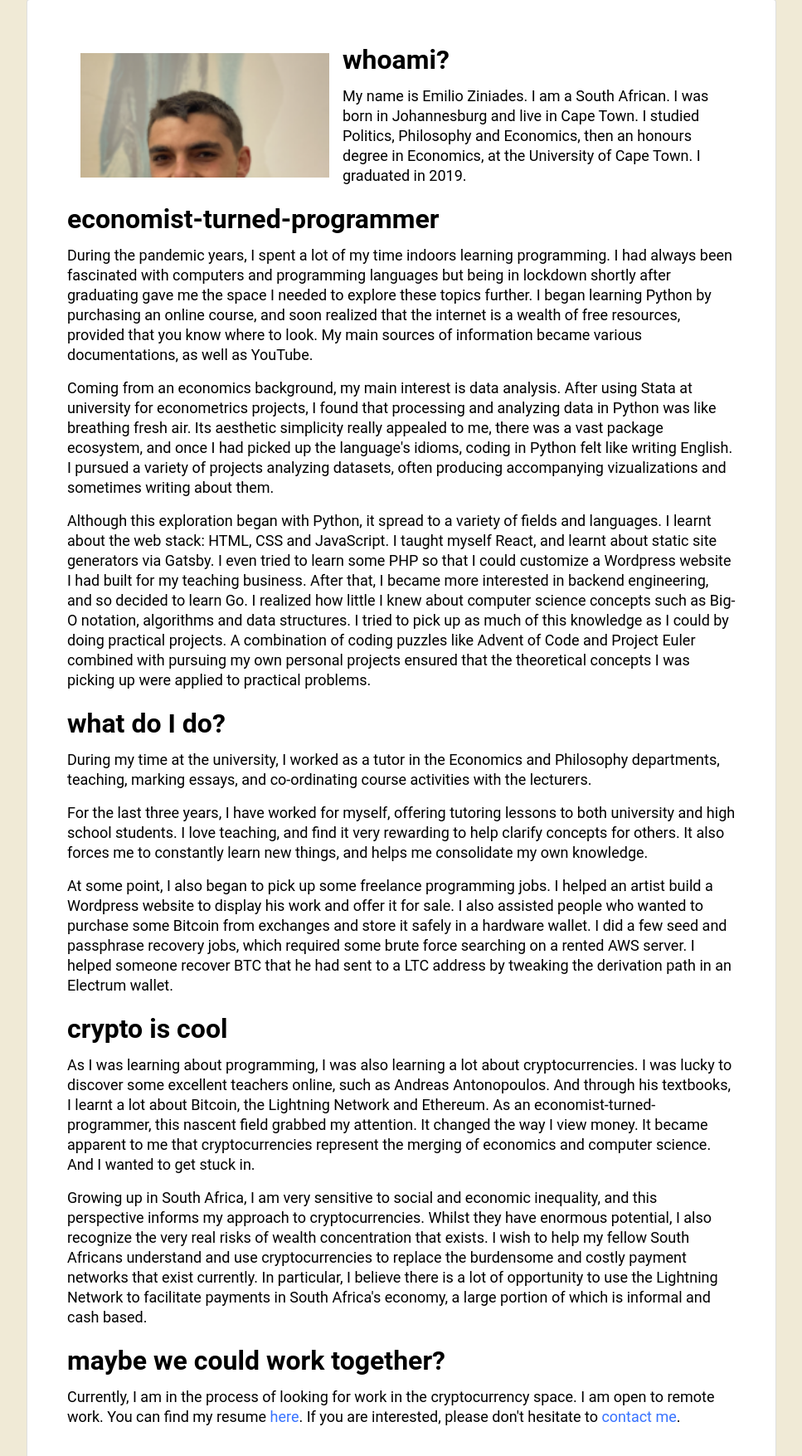
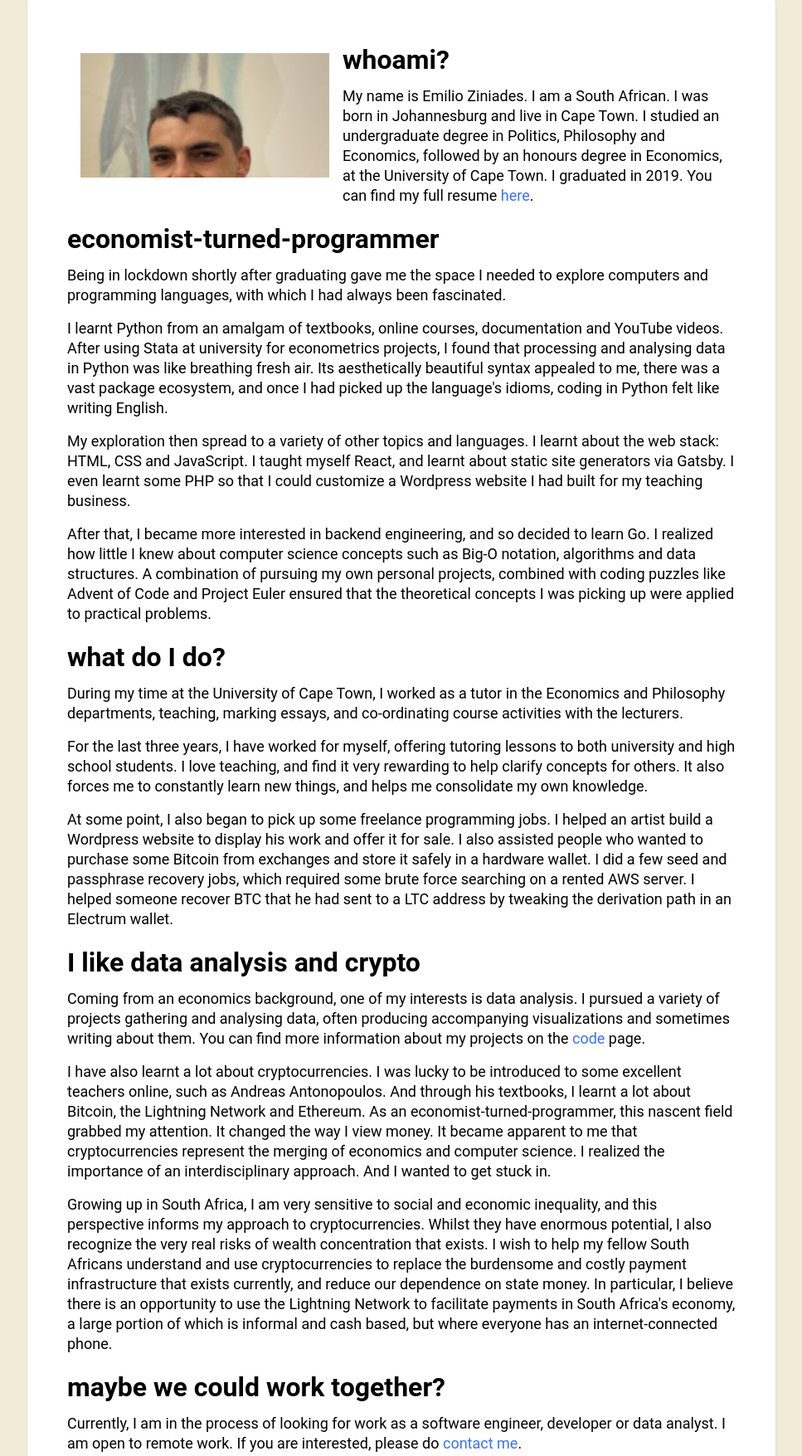
Before and after one commit to emilioziniades/old-emilio-co-za, a Gatsby site: page /about in a window 1280 px wide. Shown: the part 235-1990 px from the top of the page at 83% size, without its empty margins (156-1123 px from the left). Built offline with nearby package versions, Linux system fonts and the light colour scheme; Gatsby itself is replaced by a stand-in of ours; some packages are replaced by stand-ins of ours.

Commit message:
Updated about page

```diff
--- a/content/pages/about.mdx
+++ b/content/pages/about.mdx
@@ -8,30 +8,63 @@ page: "about"
 
 ## whoami?
 
-My name is Emilio Ziniades. I am a South African. I was born in Johannesburg and live in Cape Town. I studied Politics, Philosophy and Economics, then an honours degree in Economics, at the University of Cape Town. I graduated in 2019.
+My name is Emilio Ziniades.
+I am a South African.
+I was born in Johannesburg and live in Cape Town.
+I studied an undergraduate degree in Politics, Philosophy and Economics, followed by an honours degree in Economics, at the University of Cape Town.
+I graduated in 2019.
+You can find my full resume [here](https://emilio.co.za/resume).
 
 ## economist-turned-programmer
 
-During the pandemic years, I spent a lot of my time indoors learning programming. I had always been fascinated with computers and programming languages but being in lockdown shortly after graduating gave me the space I needed to explore these topics further. I began learning Python by purchasing an online course, and soon realized that the internet is a wealth of free resources, provided that you know where to look. My main sources of information became various documentations, as well as YouTube.
+Being in lockdown shortly after graduating gave me the space I needed to explore computers and programming languages, with which I had always been fascinated.
 
-Coming from an economics background, my main interest is data analysis. After using Stata at university for econometrics projects, I found that processing and analyzing data in Python was like breathing fresh air. Its aesthetic simplicity really appealed to me, there was a vast package ecosystem, and once I had picked up the language's idioms, coding in Python felt like writing English. I pursued a variety of projects analyzing datasets, often producing accompanying vizualizations and sometimes writing about them.
+I learnt Python from an amalgam of textbooks, online courses, documentation and YouTube videos.
+After using Stata at university for econometrics projects, I found that processing and analysing data in Python was like breathing fresh air.
+Its aesthetically beautiful syntax appealed to me, there was a vast package ecosystem, and once I had picked up the language's idioms, coding in Python felt like writing English.
 
-Although this exploration began with Python, it spread to a variety of fields and languages. I learnt about the web stack: HTML, CSS and JavaScript. I taught myself React, and learnt about static site generators via Gatsby. I even tried to learn some PHP so that I could customize a Wordpress website I had built for my teaching business. After that, I became more interested in backend engineering, and so decided to learn Go. I realized how little I knew about computer science concepts such as Big-O notation, algorithms and data structures. I  tried to pick up as much of this knowledge as I could by doing practical projects. A combination of coding puzzles like Advent of Code and Project Euler combined with pursuing my own personal projects ensured that the theoretical concepts I was picking up were applied to practical problems.
+My exploration then spread to a variety of other topics and languages.
+I learnt about the web stack: HTML, CSS and JavaScript.
+I taught myself React, and learnt about static site generators via Gatsby.
+I even learnt some PHP so that I could customize a Wordpress website I had built for my teaching business.
+
+After that, I became more interested in backend engineering, and so decided to learn Go.
+I realized how little I knew about computer science concepts such as Big-O notation, algorithms and data structures.
+A combination of pursuing my own personal projects, combined with coding puzzles like Advent of Code and Project Euler ensured that the theoretical concepts I was picking up were applied to practical problems.
 
 ## what do I do?
 
-During my time at the university, I worked as a tutor in the Economics and Philosophy departments, teaching, marking essays, and co-ordinating course activities with the lecturers.
+During my time at the University of Cape Town, I worked as a tutor in the Economics and Philosophy departments, teaching, marking essays, and co-ordinating course activities with the lecturers.
 
-For the last three years, I have worked for myself, offering tutoring lessons to both university and high school students. I love teaching, and find it very rewarding to help clarify concepts for others. It also forces me to constantly learn new things, and helps me consolidate my own knowledge.
+For the last three years, I have worked for myself, offering tutoring lessons to both university and high school students.
+I love teaching, and find it very rewarding to help clarify concepts for others.
+It also forces me to constantly learn new things, and helps me consolidate my own knowledge.
 
-At some point, I also began to pick up some freelance programming jobs. I helped an artist build a Wordpress website to display his work and offer it for sale. I also assisted people who wanted to purchase some Bitcoin from exchanges and store it safely in a hardware wallet. I did a few seed and passphrase recovery jobs, which required some brute force searching on a rented AWS server. I helped someone recover BTC that he had sent to a LTC address by tweaking the derivation path in an Electrum wallet.
+At some point, I also began to pick up some freelance programming jobs.
+I helped an artist build a Wordpress website to display his work and offer it for sale.
+I also assisted people who wanted to purchase some Bitcoin from exchanges and store it safely in a hardware wallet.
+I did a few seed and passphrase recovery jobs, which required some brute force searching on a rented AWS server.
+I helped someone recover BTC that he had sent to a LTC address by tweaking the derivation path in an Electrum wallet.
 
-## crypto is cool
+## I like data analysis and crypto
 
-As I was learning about programming, I was also learning a lot about cryptocurrencies. I was lucky to discover some excellent teachers online, such as Andreas Antonopoulos. And through his textbooks, I learnt a lot about Bitcoin, the Lightning Network and Ethereum. As an economist-turned-programmer, this nascent field grabbed my attention. It changed the way I view money. It became apparent to me that cryptocurrencies represent the merging of economics and computer science. And I wanted to get stuck in.
+Coming from an economics background, one of my interests is data analysis.
+I pursued a variety of projects gathering and analysing data, often producing accompanying visualizations and sometimes writing about them. You can find more information about my projects on the [code](https://emilioziniades/code) page.
 
-Growing up in South Africa, I am very sensitive to social and economic inequality, and this perspective informs my approach to cryptocurrencies. Whilst they have enormous potential, I also recognize the very real risks of wealth concentration that exists. I wish to help my fellow South Africans understand and use cryptocurrencies to replace the burdensome and costly payment networks that exist currently. In particular, I believe there is a lot of opportunity to use the Lightning Network to facilitate payments in South Africa's economy, a large portion of which is informal and cash based.
+I have also learnt a lot about cryptocurrencies.
+I was lucky to be introduced to some excellent teachers online, such as Andreas Antonopoulos.
+And through his textbooks, I learnt a lot about Bitcoin, the Lightning Network and Ethereum.
+As an economist-turned-programmer, this nascent field grabbed my attention.
+It changed the way I view money.
+It became apparent to me that cryptocurrencies represent the merging of economics and computer science.
+I realized the importance of an interdisciplinary approach.
+And I wanted to get stuck in.
+
+Growing up in South Africa, I am very sensitive to social and economic inequality, and this perspective informs my approach to cryptocurrencies.
+Whilst they have enormous potential, I also recognize the very real risks of wealth concentration that exists.
+I wish to help my fellow South Africans understand and use cryptocurrencies to replace the burdensome and costly payment infrastructure that exists currently, and reduce our dependence on state money.
+In particular, I believe there is an opportunity to use the Lightning Network to facilitate payments in South Africa's economy, a large portion of which is informal and cash based, but where everyone has an internet-connected phone.
 
 ## maybe we could work together?
 
-Currently, I am in the process of looking for work in the cryptocurrency space. I am open to remote work. You can find my resume [here](https://emilio.co.za/resume). If you are interested, please don't hesitate to [contact me](https://emilio.co.za/contact).
+Currently, I am in the process of looking for work as a software engineer, developer or data analyst. I am open to remote work. If you are interested, please do [contact me](https://emilio.co.za/contact).
--- a/content/write/welcome/index.mdx
+++ b/content/write/welcome/index.mdx
@@ -1,5 +1,5 @@
 ---
-title: "Welcome"
+title: "Welcome Downwell"
 date: "2021-12-03T14:33:06+02:00"
 description: "Welcome. Start here."
 type: "blog"
```
